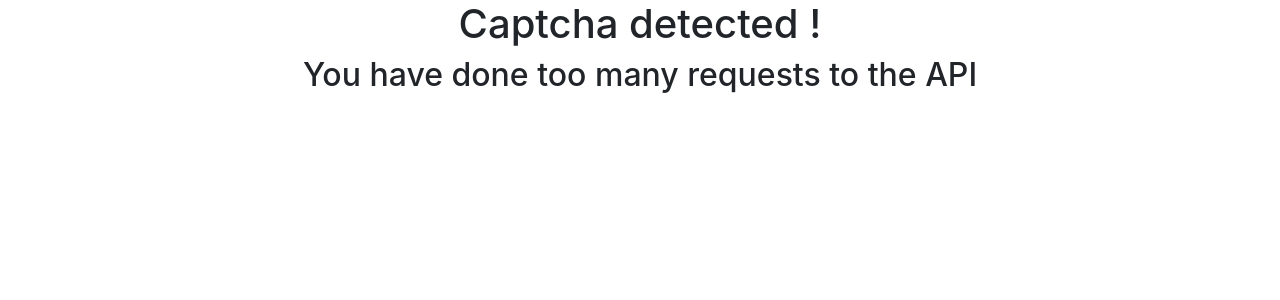
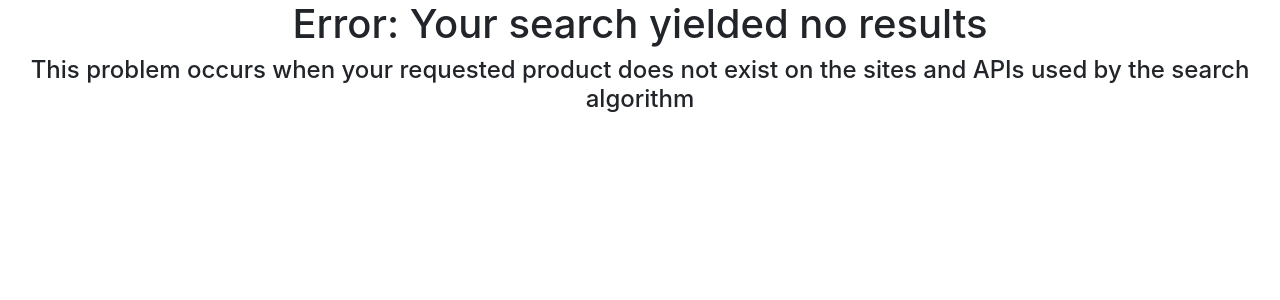
Before and after one commit to RobinLandraud/SeekSneak, a Flask app: template website/templates/search.html in a window 1280 px wide. Shown: the part 56-356 px from the top of the page. Run offline with Flask 2, Linux system fonts and the light colour scheme; the template is opened without the code that fills it, so the values that code supplies are empty; parts of the project's set-up code (start-up, migrations or seed data) failed here and were passed over; some libraries are stand-ins or nearby versions.

Commit message:
[FIX] errors when no product funded by research

```diff
--- a/Goat/api.py
+++ b/Goat/api.py
@@ -114,6 +114,8 @@ def APIsearchSKU(sku, proxies):
     #html = requests.get(url=url, headers=headers, proxies=proxies[randint(0, len(proxies) - 1)])
     html = requests.post(url=url, data=body, headers=headers, proxies=proxies[randint(0, len(proxies) - 1)])
     output = json.loads(html.text)
+    if not "results" in output or len(output["results"]) < 1 or not "hits" in output["results"][0] or len(output["results"][0]["hits"]) < 1:
+        return None
     productID = output['results'][0]['hits'][0]['product_template_id']
     productURL = f"https://www.goat.com/sneakers/{str(output['results'][0]['hits'][0]['slug'])}"
     productSKU = output['results'][0]['hits'][0]['sku']
@@ -133,6 +135,8 @@ def APIsearchSKU(sku, proxies):
 
 def APIsearchG(sku, proxies):
     item = APIsearchSKU(sku, proxies)
+    if item is None:
+        return None
     sizes = GOATgetSizesAPI(item['templateID'], item['brand'], proxies)
     result = APIProductG(item, sizes)
     result.printInfos()
--- a/StockX/api.py
+++ b/StockX/api.py
@@ -79,7 +79,8 @@ def APIsearchSX(query, proxies):
     if "captcha" in str(output):
         print("captcha !")
         return None
-
+    if not "products" in output or len(output['Products']) < 1 or not "urlKey" in output['Products'][0]:
+        return None
     url2 = f"https://stockx.com/api/products/{output['Products'][0]['urlKey']}?includes=market&currency=EUR&country=FR"
     if proxies is not None:
         html2 = requests.get(url=url2, headers=headers, proxies=proxies[randint(0, len(proxies) - 1)])
--- a/main.py
+++ b/main.py
@@ -18,5 +18,5 @@ def main():
 
 
 if __name__ == "__main__":
-    app.run(debug=True)
+    app.run(debug=False)
     #main()
--- a/website/templates/search.html
+++ b/website/templates/search.html
@@ -66,7 +66,11 @@
                         {% endfor %}
                     </tbody>
                 </table>
-                <a class="btn btn-secondary btn-lg btn-block" href={{ searchedSX.url }} role="button" style="border-radius: 0rem">Go on StockX!</a>
+                {% if searchedG is not none %}
+                    <a class="btn btn-secondary btn-lg btn-block" href={{ searchedSX.url }} role="button" style="border-radius: 0rem">Go on StockX!</a>
+                {% else %}
+                    <a class="btn btn-secondary btn-lg btn-block" role="button" style="border-radius: 0rem">No data Found</a>
+                {% endif %}
             </div>
             <div class="card">
                 <div class="card-header" id="headingTwo" style="background-color: black;">
@@ -102,7 +106,11 @@
                             {% endfor %}
                         </tbody>
                     </table>
-                    <a class="btn btn-secondary btn-lg btn-block" href={{ searchedR.url }} role="button" style="border-radius: 0rem">Go on Restocks!</a>
+                    {% if searchedG is not none %}
+                        <a class="btn btn-secondary btn-lg btn-block" href={{ searchedR.url }} role="button" style="border-radius: 0rem">Go on Restocks!</a>
+                    {% else %}
+                        <a class="btn btn-secondary btn-lg btn-block" role="button" style="border-radius: 0rem">No data Found</a>
+                    {% endif %}
                 </div>
             <div class="card">
                 <div class="card-header" id="headingThree" style="background-color: black;">
@@ -144,13 +152,17 @@
                             {% endfor %}
                         </tbody>
                     </table>
-                    <a class="btn btn-secondary btn-lg btn-block" href={{ searchedG.url }} role="button" style="border-radius: 0rem">Go on Goat!</a>
+                    {% if searchedG is not none %}
+                        <a class="btn btn-secondary btn-lg btn-block" href={{ searchedG.url }} role="button" style="border-radius: 0rem">Go on Goat!</a>
+                    {% else %}
+                        <a class="btn btn-secondary btn-lg btn-block" role="button" style="border-radius: 0rem">No data Found</a>
+                    {% endif %}
                 </div>
             </div>
         </div>
     </div>
     {% else %}
-    <h1 align="center">Captcha detected !</h1>
-    <h2 align="center">You have done too many requests to the API</h2>
+    <h1 align="center">Error: Your search yielded no results</h1>
+    <h4 align="center">This problem occurs when your requested product does not exist on the sites and APIs used by the search algorithm</h4>
     {% endif %}
 {% endblock %}
```
Also changed, not shown: website/views.py (+2 -7 lines).
